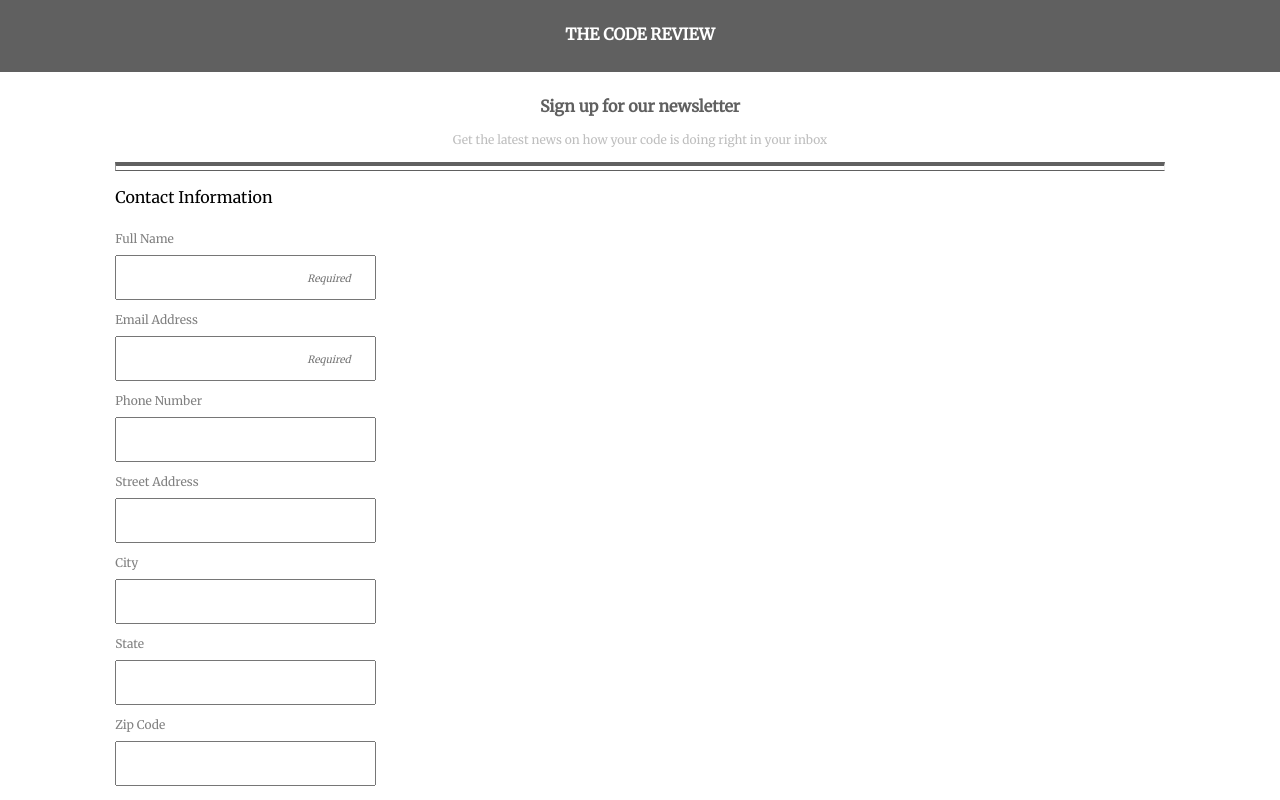
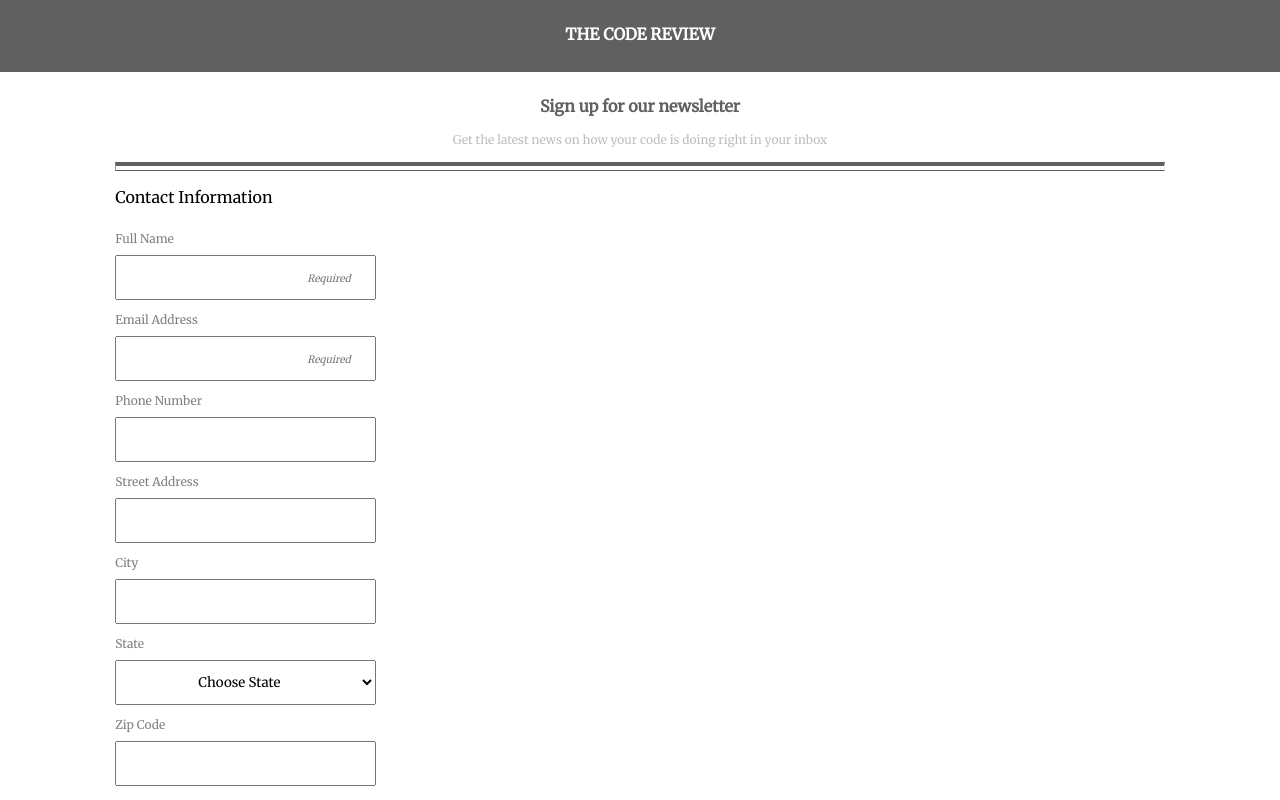
Before and after one commit to CaleMyrick/techdegree-project-3, a plain HTML site: page index.html in a window 1280 px wide. Drawn offline with Linux system fonts and the light colour scheme.

Commit message:
Quality Fixes
Added menu items, visual updates

```diff
--- a/index.html
+++ b/index.html
@@ -39,7 +39,61 @@
         <input type="text" id="city" name="city_name">
 
         <label for="state">State</label>
-        <input type="select" id="state" name="state_name">
+        <select id="state" name="state_name">
+          <option value="Choose State" selected="" disabled="">Choose State</option>
+          <option value="AL">Alabama</option>
+        	<option value="AK">Alaska</option>
+        	<option value="AZ">Arizona</option>
+        	<option value="AR">Arkansas</option>
+        	<option value="CA">California</option>
+        	<option value="CO">Colorado</option>
+        	<option value="CT">Connecticut</option>
+        	<option value="DE">Delaware</option>
+        	<option value="DC">District Of Columbia</option>
+        	<option value="FL">Florida</option>
+        	<option value="GA">Georgia</option>
+        	<option value="HI">Hawaii</option>
+        	<option value="ID">Idaho</option>
+        	<option value="IL">Illinois</option>
+        	<option value="IN">Indiana</option>
+        	<option value="IA">Iowa</option>
+        	<option value="KS">Kansas</option>
+        	<option value="KY">Kentucky</option>
+        	<option value="LA">Louisiana</option>
+        	<option value="ME">Maine</option>
+        	<option value="MD">Maryland</option>
+        	<option value="MA">Massachusetts</option>
+        	<option value="MI">Michigan</option>
+        	<option value="MN">Minnesota</option>
+        	<option value="MS">Mississippi</option>
+        	<option value="MO">Missouri</option>
+        	<option value="MT">Montana</option>
+        	<option value="NE">Nebraska</option>
+        	<option value="NV">Nevada</option>
+        	<option value="NH">New Hampshire</option>
+        	<option value="NJ">New Jersey</option>
+        	<option value="NM">New Mexico</option>
+        	<option value="NY">New York</option>
+        	<option value="NC">North Carolina</option>
+        	<option value="ND">North Dakota</option>
+        	<option value="OH">Ohio</option>
+        	<option value="OK">Oklahoma</option>
+        	<option value="OR">Oregon</option>
+        	<option value="PA">Pennsylvania</option>
+        	<option value="RI">Rhode Island</option>
+        	<option value="SC">South Carolina</option>
+        	<option value="SD">South Dakota</option>
+        	<option value="TN">Tennessee</option>
+        	<option value="TX">Texas</option>
+        	<option value="UT">Utah</option>
+        	<option value="VT">Vermont</option>
+        	<option value="VA">Virginia</option>
+        	<option value="WA">Washington</option>
+        	<option value="WV">West Virginia</option>
+        	<option value="WI">Wisconsin</option>
+        	<option value="WY">Wyoming</option>
+          </optgroup>
+        </select>
 
         <label for="zip">Zip Code</label>
         <input type="tel" id="zip" name="zip_code" pattern="[0-9]*"maxlength="5">
--- a/styles.css
+++ b/styles.css
@@ -105,3 +105,7 @@
   font-style: italic;
   padding-right:3px;
 }
+
+#why{
+  color:lightgray;
+}
```
Also changed, not shown: images/mobile-form.png (added).
